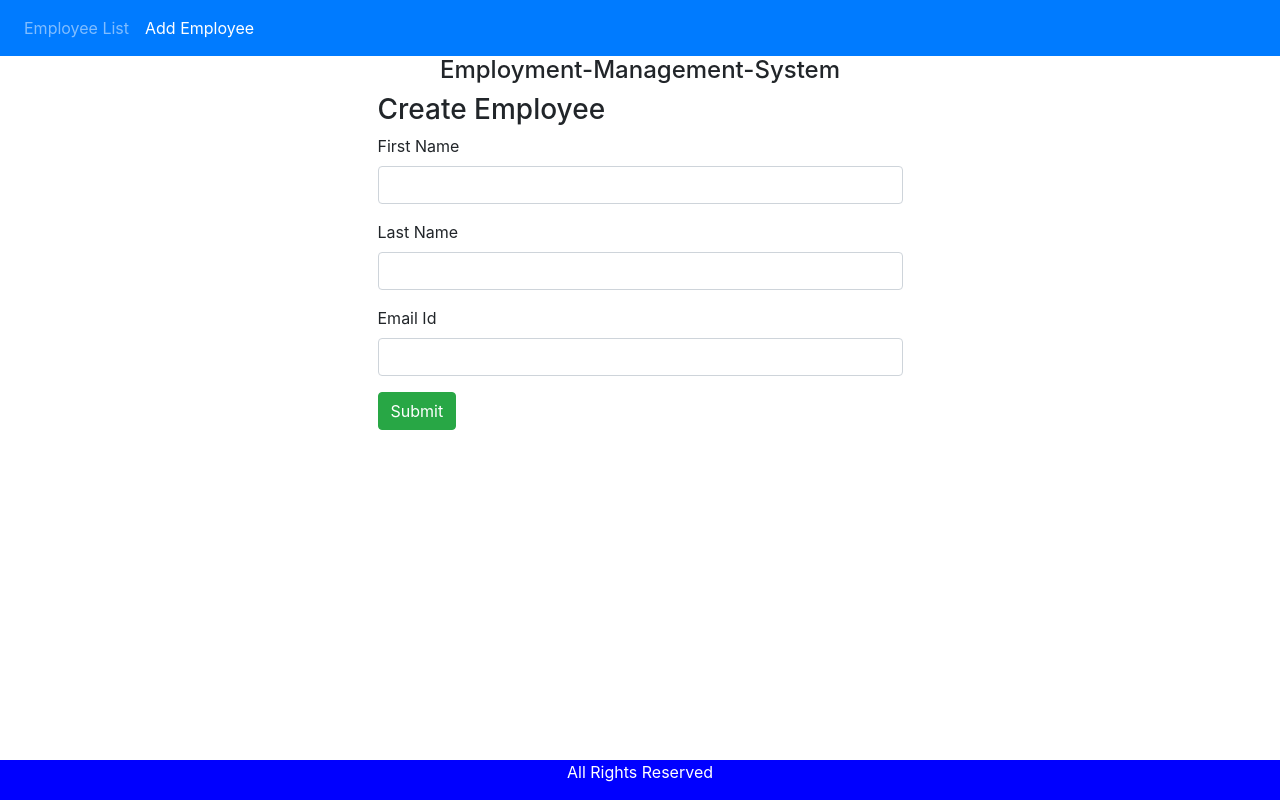
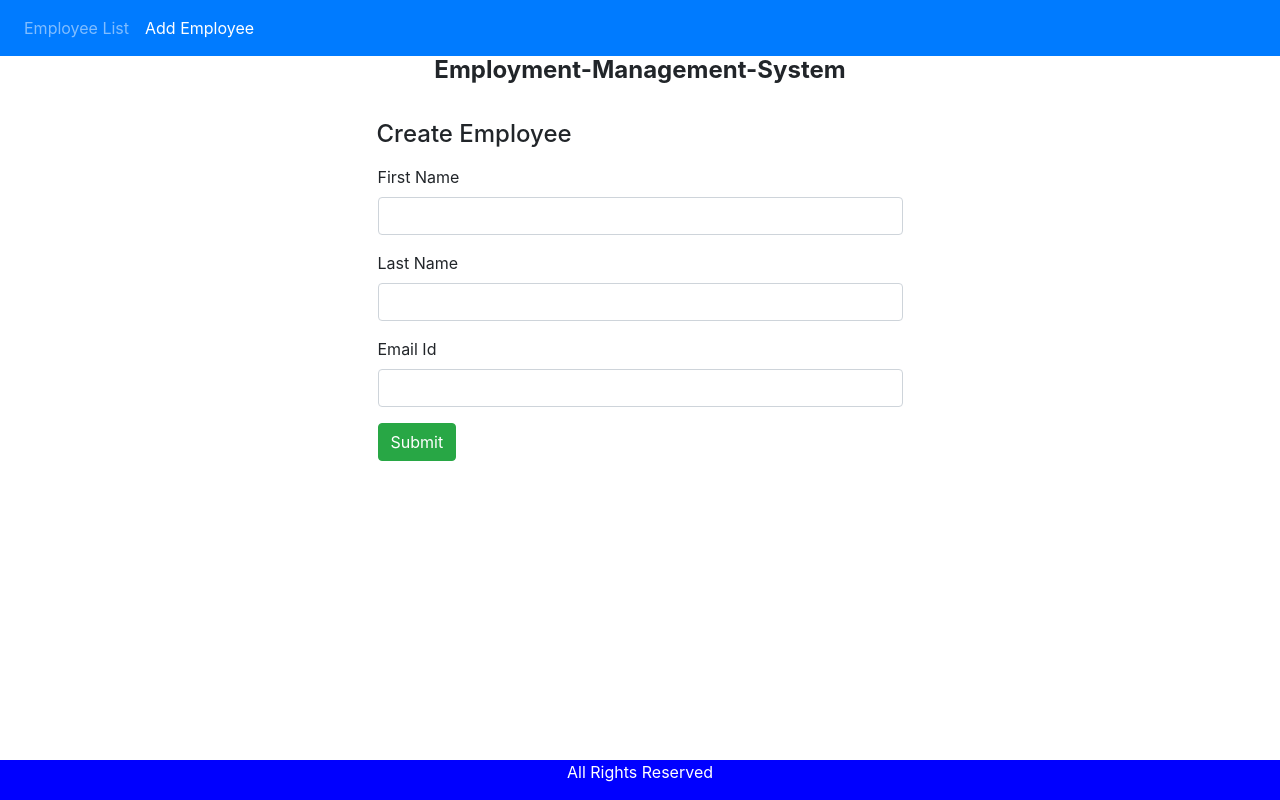
Before and after one commit to Sohan535/employee-management-system, an Angular app in the folder Frontend_Angular/: page /create-employee in a window 1280 px wide. Built offline with nearby package versions, Linux system fonts and the light colour scheme.

Commit message:
Cosmetic changes

```diff
--- a/Frontend_Angular/src/app/app.component.html
+++ b/Frontend_Angular/src/app/app.component.html
@@ -9,7 +9,7 @@
     </ul>
 </nav>
 
-<h4 class="text-center"> {{title}} </h4>
+<h4 class="text-center"><b>{{title}}</b></h4>
 <div class = "container">
     <router-outlet></router-outlet>
 </div>
--- a/Frontend_Angular/src/app/create-employee/create-employee.component.css
+++ b/Frontend_Angular/src/app/create-employee/create-employee.component.css
@@ -0,0 +1,5 @@
+.margin {
+    margin-top: 35px;
+    margin-bottom: 16px;
+    margin-left: -1px;
+}
--- a/Frontend_Angular/src/app/create-employee/create-employee.component.html
+++ b/Frontend_Angular/src/app/create-employee/create-employee.component.html
@@ -1,5 +1,5 @@
 <div class="col-md-6 offset-md-3">
-    <h3>Create Employee </h3>
+    <h4 class="margin">Create Employee </h4>
     <form (ngSubmit) = "onSubmit()">
         <div class="form-group">
             <label> First Name</label>
--- a/Frontend_Angular/src/app/employee-details/employee-details.component.css
+++ b/Frontend_Angular/src/app/employee-details/employee-details.component.css
@@ -0,0 +1,5 @@
+.margin {
+    margin-top: 35px;
+    margin-bottom: 16px;
+    margin-left: -1px;
+}
--- a/Frontend_Angular/src/app/employee-details/employee-details.component.html
+++ b/Frontend_Angular/src/app/employee-details/employee-details.component.html
@@ -1,4 +1,4 @@
-<h2>Employee Details</h2>
+<h4 class="margin">Employee Details</h4>
 <div>
     <div>
         <label> <b> First Name: </b></label> {{employee.firstName}}
--- a/Frontend_Angular/src/app/employee-list/employee-list.component.html
+++ b/Frontend_Angular/src/app/employee-list/employee-list.component.html
@@ -1,4 +1,4 @@
-<h2>Employee List</h2>
+<h4>Employee List</h4>
 <table class="table table-striped">
     <thead>
         <tr>
```
